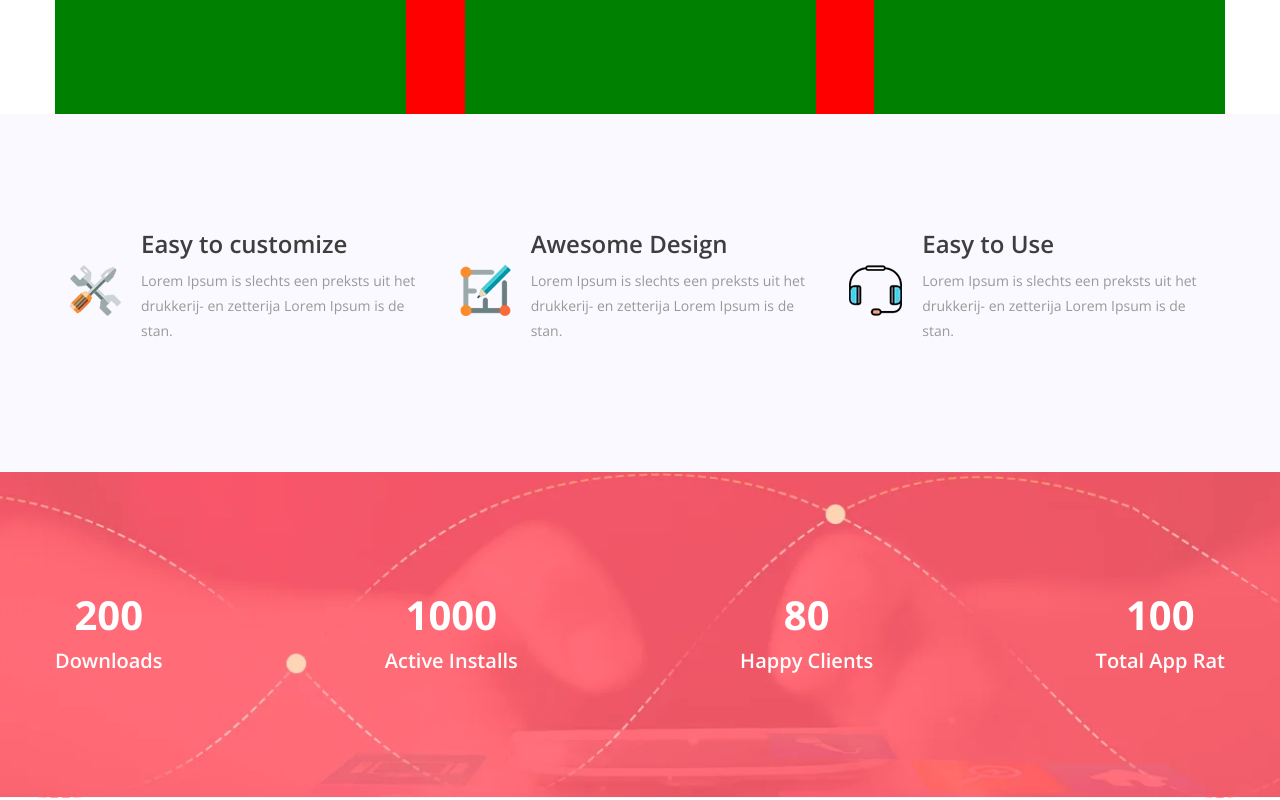
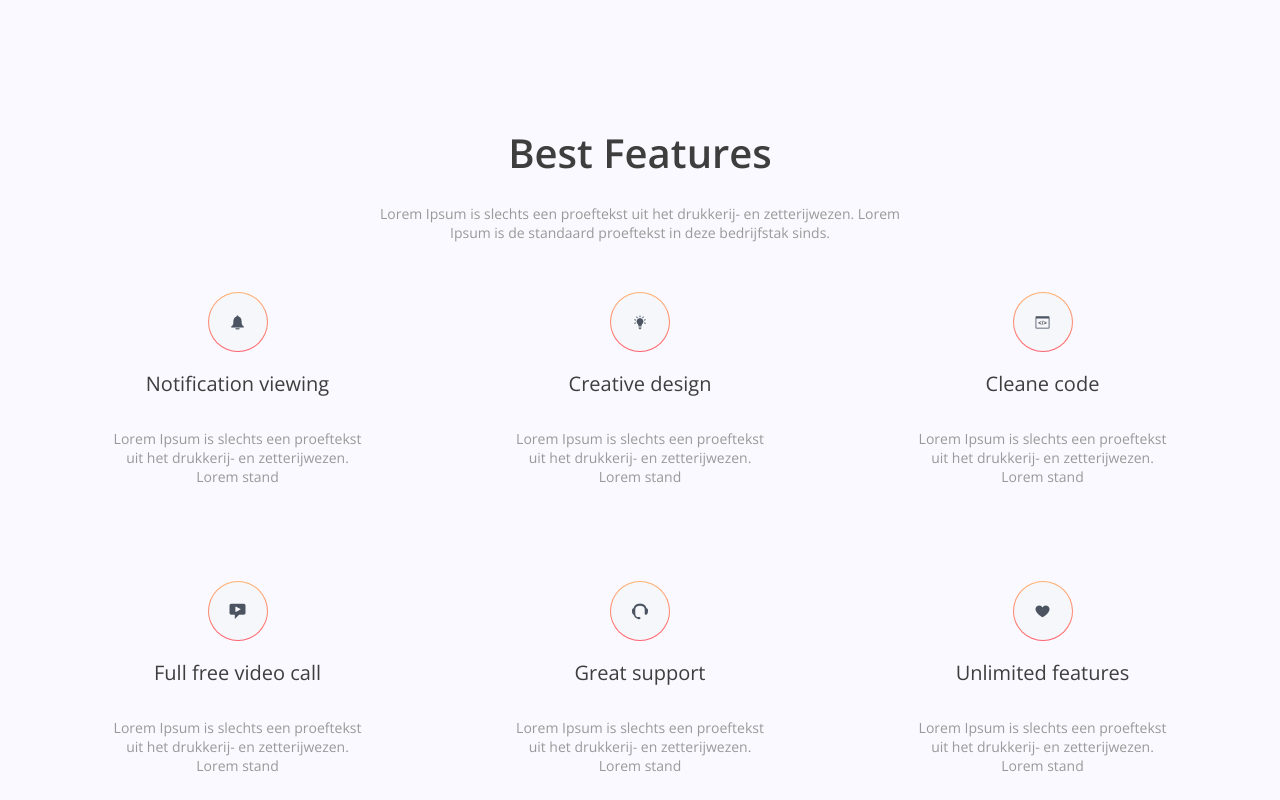
Before and after one commit to NovichenkoYura/responsive-landing, a React (Create React App) app: page / in a window 1280 px wide. Shown: the part 1160-1960 px from the top of the page. Built offline with nearby package versions, Linux system fonts and the light colour scheme.

Commit message:
features; git push git commit -mfeatures

```diff
--- a/src/App.js
+++ b/src/App.js
@@ -9,6 +9,7 @@ import { Client } from './components/Client/Client';
 import { Team } from './components/Team/Team';
 import { SubscribeForm } from './components/SubscribeForm/SubscribeForm';
 import { Footer } from './components/Footer/Footer';
+import { Features } from './components/Features/Features';
 
 function App() {
   const [isHeader, setHeader] = useState(false)
@@ -27,9 +28,10 @@ function App() {
     <div className="App">
       <Header isHeader={isHeader}/>
       <Hero/>
+      <Service />
+      <Features/>
+      <FunFacts/>
       <PricingPlan/>
-      <Service />
-      <FunFacts/>
       <Client/>
       <Team/>
       <SubscribeForm/>
--- /dev/null
+++ b/src/components/Features/Features.jsx
@@ -0,0 +1,63 @@
+import './features.scss'
+export const Features = () => {
+    return(
+        <div className="features-c flexColumnJustifyBetween">
+            <div className="max1170 flexColumnJustifyBetween">
+                <div className="feature-heading flexColumnJustifyBetween">
+                    <h2>Best Features</h2>
+                    <p>Lorem Ipsum is slechts een proeftekst uit het drukkerij- en zetterijwezen. Lorem Ipsum is
+                    de standaard proeftekst in deze bedrijfstak sinds.</p>
+                </div>
+                <div className="features-c-elems between">
+                    <div className="feature-elem flexColumnJustifyBetween">
+                        <div className="feature-elem-icon center">
+                            <span className='center'><i class="icofont-alarm"></i></span>
+                        </div>
+                        <h5 className="feature-elem-title">Notification viewing</h5>
+                        <p>Lorem Ipsum is slechts een proeftekst uit het drukkerij- en zetterijwezen. Lorem stand</p>
+
+                    </div>
+                    <div className="feature-elem flexColumnJustifyBetween">
+                        <div className="feature-elem-icon center"> <span className='center'><i class="icofont-light-bulb"></i></span></div>
+                        <h5 className="feature-elem-title">Creative design</h5>
+                        <p>Lorem Ipsum is slechts een proeftekst uit het drukkerij- en zetterijwezen. Lorem stand</p>
+
+
+                    </div>
+                    <div className="feature-elem flexColumnJustifyBetween">
+                        <div className="feature-elem-icon center"> <span className='center'><i class="icofont-code"></i></span></div>
+                        <h5 className="feature-elem-title">Cleane code</h5>
+                        <p>Lorem Ipsum is slechts een proeftekst uit het drukkerij- en zetterijwezen. Lorem stand</p>
+
+
+                    </div>
+                    <div className="feature-elem flexColumnJustifyBetween">
+                        <div className="feature-elem-icon center"> <span className='center'><i class="icofont-ui-video-chat"></i></span></div>
+                        <h5 className="feature-elem-title">Full free video call</h5>
+                        <p>Lorem Ipsum is slechts een proeftekst uit het drukkerij- en zetterijwezen. Lorem stand</p>
+
+
+                    </div>
+                    <div className="feature-elem flexColumnJustifyBetween">
+                        <div className="feature-elem-icon center"> <span className='center'><i class="icofont-ui-head-phone"></i></span></div>
+                        <h5 className="feature-elem-title">Great support</h5>
+                        <p>Lorem Ipsum is slechts een proeftekst uit het drukkerij- en zetterijwezen. Lorem stand</p>
+
+
+                    </div>
+                    <div className="feature-elem flexColumnJustifyBetween">
+                        <div className="feature-elem-icon center"> <span className='center'><i class="icofont-heart"></i></span></div>
+                        <h5 className="feature-elem-title">Unlimited features</h5>
+                        <p>Lorem Ipsum is slechts een proeftekst uit het drukkerij- en zetterijwezen. Lorem stand</p>
+
+
+                    </div>
+                </div>
+            </div>
+
+        </div>
+
+    )
+
+
+}
--- /dev/null
+++ b/src/components/Features/features.scss
@@ -0,0 +1,59 @@
+@import "../../style/Variables.scss";
+
+.features-c {
+  height: 747px;
+  background-color: $bg-gray;
+  padding: 128px 0 70px;
+  .feature-heading {
+    width: 555px;
+    h2 {
+      font-size: $titleDeskTextSize;
+      font-weight: $mediumTextWeight;
+      margin-bottom: 24px;
+      color: $primaryTitleColor;
+    }
+    p {
+      font-size: $pDeskTextSize;
+      font-weight: $pDeskTextWeight;
+      margin-bottom: 10px;
+      color: $primaryTextColor;
+    }
+  }
+  .features-c-elems {
+    flex-wrap: wrap;
+    .feature-elem {
+      width: 365px;
+      height: 194px;
+      padding: 40px 0 35px;
+      margin: 0 0 20px 0;
+      .feature-elem-icon {
+        background: rgba(0, 0, 0, 0)
+          linear-gradient(to top, #ff5f6d 0%, #ffb270 100%) repeat scroll 0 0;
+        width: 60px;
+        height: 60px;
+        border-radius: 60px;
+        z-index: 0;
+        span {
+          width: 58px;
+          height: 58px;
+          border-radius: 58px;
+          z-index: 1;
+          background-color: #f5f7fa;
+          color: #4c5462;
+        }
+      }
+      .feature-elem-title {
+        font-size: $smallTitleDeskSize;
+        font-weight: $pDeskTextWeight;
+        color: $primaryTitleColor;
+        margin-bottom: 15px;
+      }
+      p {
+        font-size: $pDeskTextSize;
+        font-weight: $pDeskTextWeight;
+        color: $primaryTextColor;
+        width: 265px;
+      }
+    }
+  }
+}
--- a/src/components/Footer/footer.scss
+++ b/src/components/Footer/footer.scss
@@ -30,8 +30,11 @@
           font-weight: $pDeskTextWeight;
           color: $whiteText;
         }
+        span {
+          font-weight: $boldText;
+        }
         .footer-social-list {
-            margin-bottom: 35px;
+          margin-bottom: 35px;
           .footer-social-elem {
             width: 45px;
             height: 45px;
@@ -44,91 +47,3 @@
     }
   }
 }
-
-// .footer__container{
-//     height: 586px;
-//     padding: 70px 0;
-//     display: block;
-//     background: url("https://htmldemo.net/moto/moto/img/bg/5.png") repeat scroll center center;
-//     background-size: cover;
-//     flex-grow: 1;
-// }
-
-// .footer__contacts-wrap{
-//     display: flex;
-//     flex-direction: column;
-//     align-items: center;
-//     padding-bottom: 30px;
-
-// }
-
-// .footer__contacts{
-//     display: flex;
-//     flex-direction: row;
-//     align-items: center;
-//     margin: 0 0 30px 0;
-//     padding: 0 12px;
-// }
-
-// .footer__contact-icon{
-//     width: 40px;
-//     height: 40px;
-//     background-color: green;
-
-// }
-// .icofont-phone:before {
-//     content: "\f09c";
-
-// }
-
-// .footer__phone{
-//     display: flex;
-//     flex-direction: column;
-//     p{
-//     font-family: 'Open Sans', sans-serif;
-//     font-size: 14px;
-//     font-weight: 400;
-//     line-height: 25px;
-//     color: #ffff;
-//     }
-// }
-
-// .footer__social{
-//     display: flex;
-//     flex-direction: column;
-//     align-items: center;
-// }
-
-// .footer__social-list{
-//     display: flex;
-//     flex-direction: row;
-//     justify-content: center;
-//     align-items: center;
-//     width: 426px;
-//     padding: 70px 0 35px 0;
-
-// }
-
-// .footer__social__item{
-//     width: 45px;
-//     height: 45px;
-//     background-color: #ffff;
-//     border-radius: 50%;
-//     display: flex;
-//     justify-content: center;
-//     align-items: center;
-//     margin: 0 5px;
-// }
-
-// .footer__copyright{
-
-//     p{
-//     color: #fff;
-//     font-size: 13px;
-//     margin-bottom: 0;
-//     padding: 0;
-//     font-weight: 400;
-//     line-height: 25px;
-//     }
-
-// }
--- a/src/style/variables.scss
+++ b/src/style/variables.scss
@@ -14,7 +14,12 @@ $boxShadowWide: 0 0 30px rgba(0, 0, 0, 0.15);
 
 // sizes
 $pDeskTextSize: 14px;
+$titleDeskTextSize: 40px;
+$smallTitleDeskSize: 20px;
+
 $pDeskTextWeight: 400;
+$boldText: 700;
+$mediumTextWeight: 600;
 
 // animations
 
```
Also changed, not shown: src/components/Footer/Footer.jsx (+0 -66 lines), 1 other file (tests, documents, lock files or other folders).
